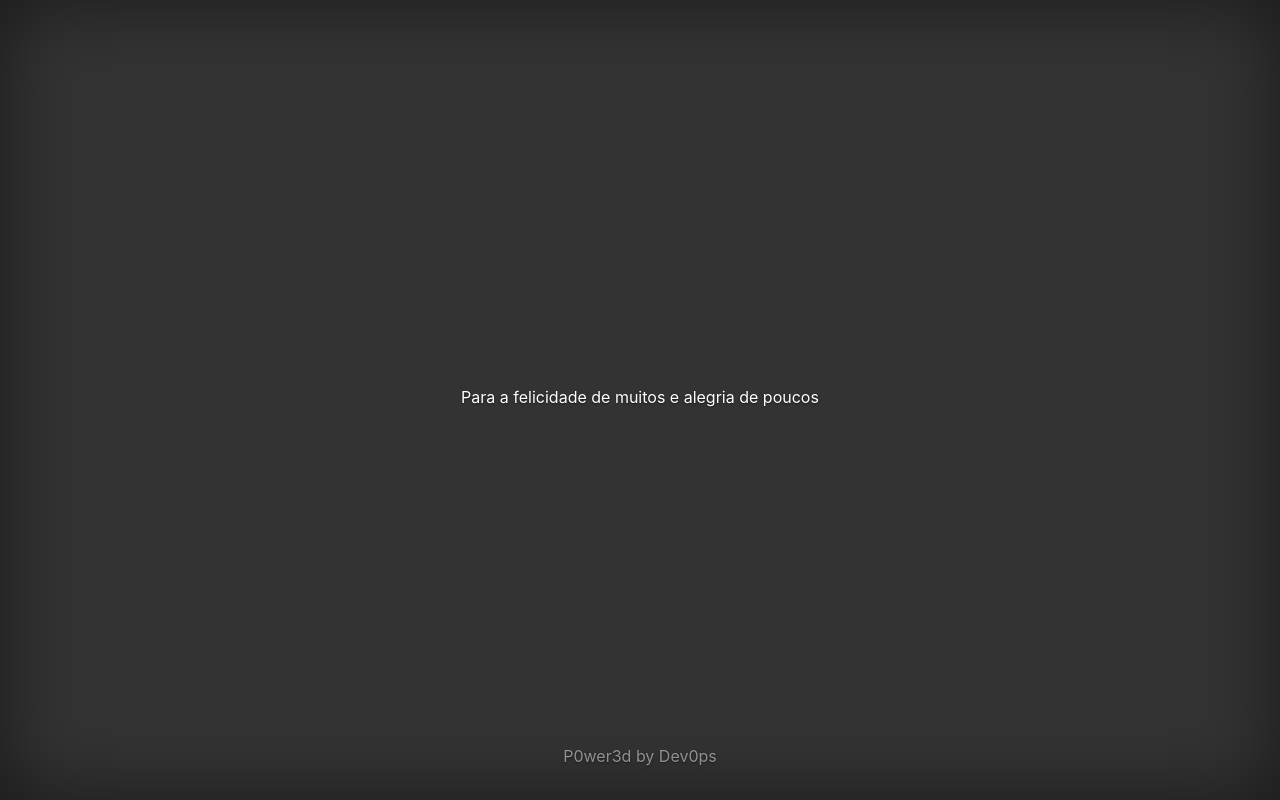
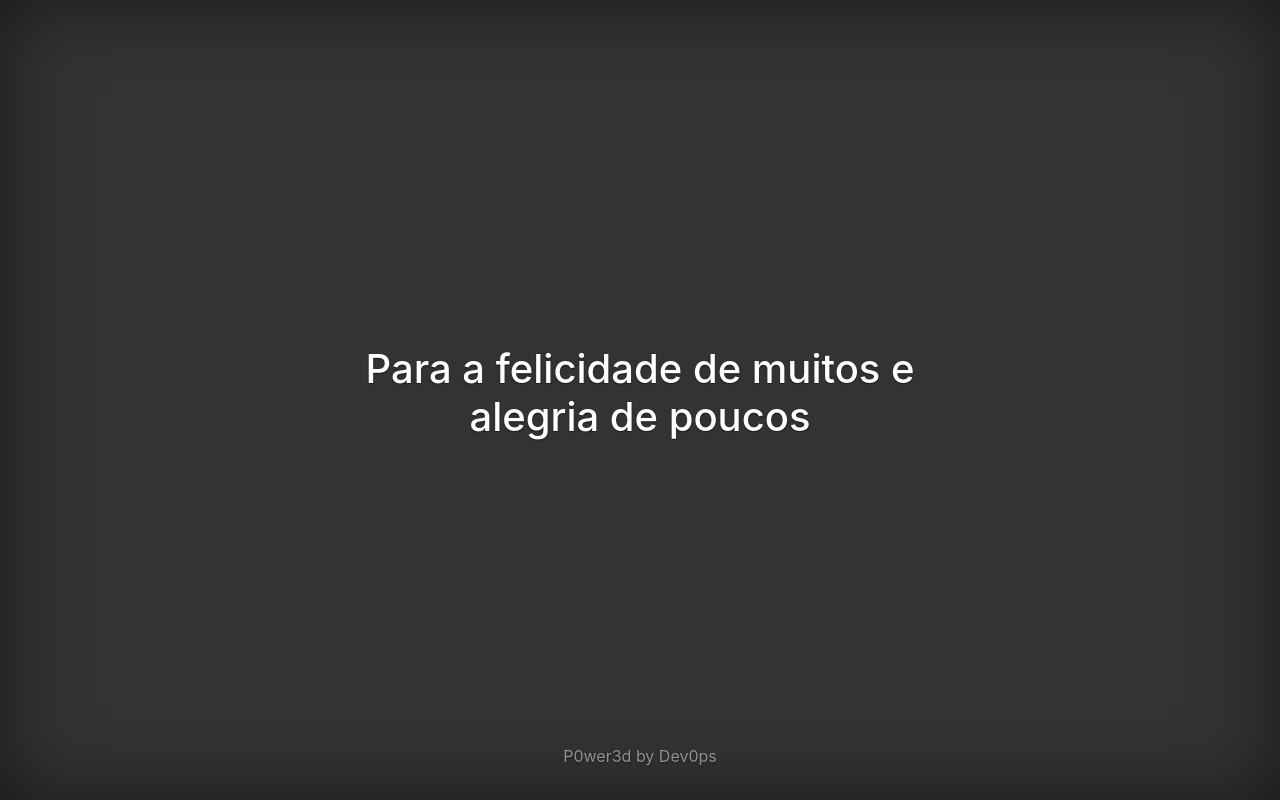
Before and after one commit to gelado-facts/gelado-facts.github.io, a plain HTML site: page index.html in a window 1280 px wide. Drawn offline with nearby package versions, Linux system fonts and the light colour scheme.

Commit message:
Update index.html
sdf

```diff
--- a/index.html
+++ b/index.html
@@ -39,7 +39,9 @@
           </header>
 
   <main role="main" class="inner cover">
-    <p class="lead"><div id="maintext">Para a felicidade de muitos e alegria de poucos.</div></p>
+    <h1 class="cover-heading">
+        <div id="maintext">Para a felicidade de muitos e alegria de poucos.</div>
+    </h1>
   </main>
 
   <footer class="mastfoot mt-auto">
@@ -50,8 +52,10 @@
 </div>
 
 <script>
-$.getJSON("origin.json", function(result){
-    $('#maintext').text(result.texts);
+$( document ).ready(function() {
+    $.getJSON("origin.json", function(result){
+        $('#maintext').text(result.texts);
+    });
 });
 
 </script>
```
